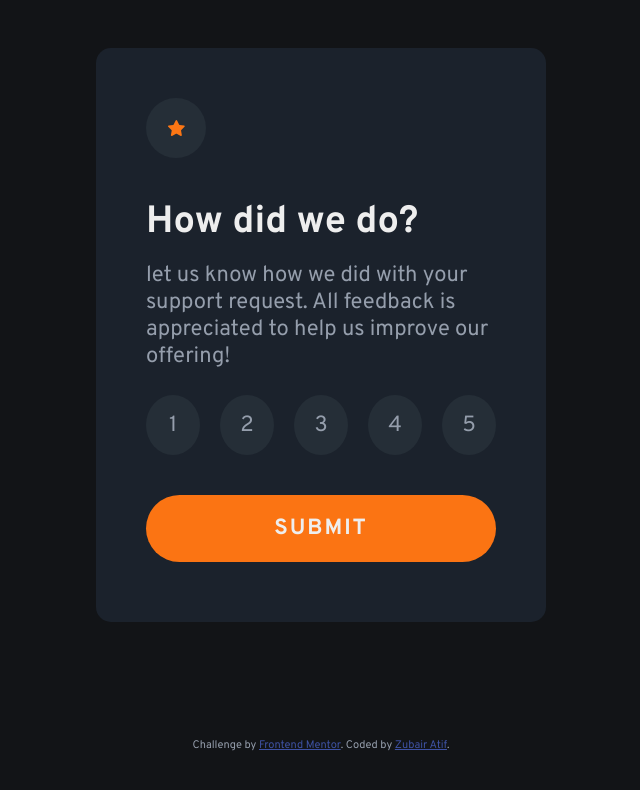
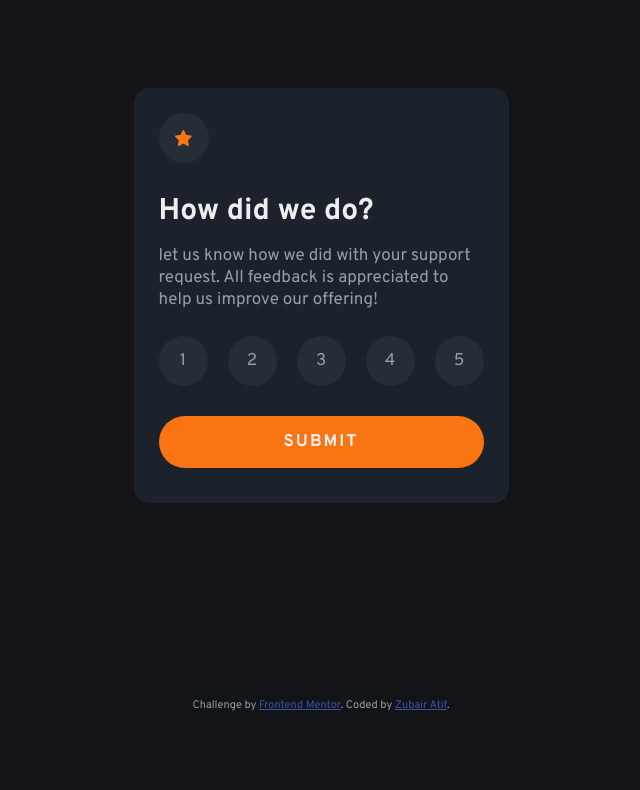
Before and after one commit to zubairatif/frontend-mentor, a plain HTML site: page 03-interactive-rating/index.html in a window 1280 px wide. Shown: the whole page, without its empty margins (319-959 px from the left). Drawn offline with Linux system fonts and the light colour scheme.

Commit message:
minor css fixes in interactive rating component

```diff
--- a/03-interactive-rating/style.css
+++ b/03-interactive-rating/style.css
@@ -27,6 +27,15 @@ html,
 body {
   height: 100%;
 }
+.visually-hidden:not(:focus):not(:active) {
+  clip: rect(0 0 0 0);
+  clip-path: inset(50%);
+  height: 1px;
+  overflow: hidden;
+  position: absolute;
+  white-space: nowrap;
+  width: 1px;
+}
 body {
   font-size: 15px;
   font-weight: 400;
@@ -37,14 +46,14 @@ body {
 }
 main {
   background-color: var(--dark-blue);
-  padding: 30px;
+  padding: 25px;
   border-radius: 15px;
   margin-block-end: 20px;
-  max-width: 345px;
+  max-width: 375px;
 }
 .star {
-  width: 40px;
-  height: 40px;
+  width: 50px;
+  height: 50px;
   border-radius: 50%;
   background-color: var(--medium-grey);
   display: grid;
@@ -70,8 +79,8 @@ input[type="radio"] {
   -webkit-appearance: none;
   appearance: none;
   background-color: var(--medium-grey);
-  width: 45px;
-  height: 45px;
+  width: 50px;
+  height: 50px;
   border-radius: 50%;
   display: grid;
   place-items: center;
@@ -144,38 +153,28 @@ p.thanks-text {
 }
 
 @media (min-width: 375px) {
-  main {
-    max-width: 450px;
-    padding: 50px;
-  }
   body {
-    font-size: 22px;
+    font-size: 17px;
   }
   .star {
-    width: 60px;
-    height: 60px;
-    margin-block-end: 40px;
+    margin-block-end: 30px;
   }
   h1 {
-    font-size: 38px;
+    font-size: 30px;
   }
   .options {
-    margin-block-end: 40px;
+    margin-block-end: 30px;
     gap: 20px;
-  }
-  input[type="radio"] {
-    width: 60px;
-    height: 60px;
   }
   button.submit {
     margin-block-end: 10px;
-    padding: 20px 0px;
+    padding: 15px 0px;
   }
   .thank-you-img {
-    margin-block-end: 40px;
+    margin-block-end: 30px;
   }
   .selected {
-    margin-block-end: 40px;
+    margin-block-end: 30px;
   }
 }
 .hide {
```
